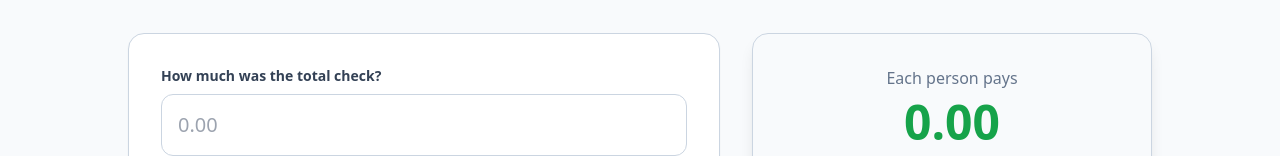
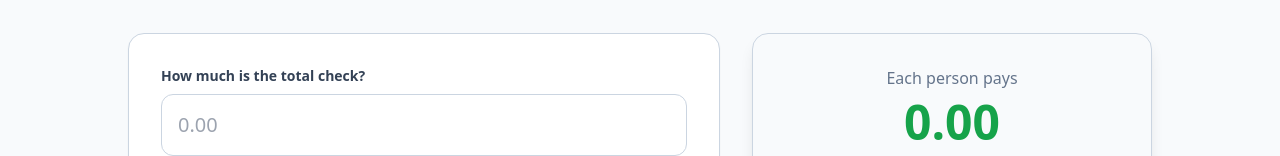
Before and after one commit to waverleyclubdev-wq/split-our-check, a Next.js app: page / in a window 1280 px wide. Shown: the part 188-344 px from the top of the page. Built offline with nearby package versions, Linux system fonts and the light colour scheme.

Commit message:
update wording to present tense

```diff
--- a/components/Calculator.tsx
+++ b/components/Calculator.tsx
@@ -35,7 +35,7 @@ export default function Calculator() {
 
         {/* Bill Total */}
         <div className="mb-6">
-          <label className="block text-sm font-semibold text-slate-700 dark:text-slate-300 mb-2">How much was the total check?</label>
+          <label className="block text-sm font-semibold text-slate-700 dark:text-slate-300 mb-2">How much is the total check?</label>
           <input
             type="text"
             inputMode="decimal"
```
